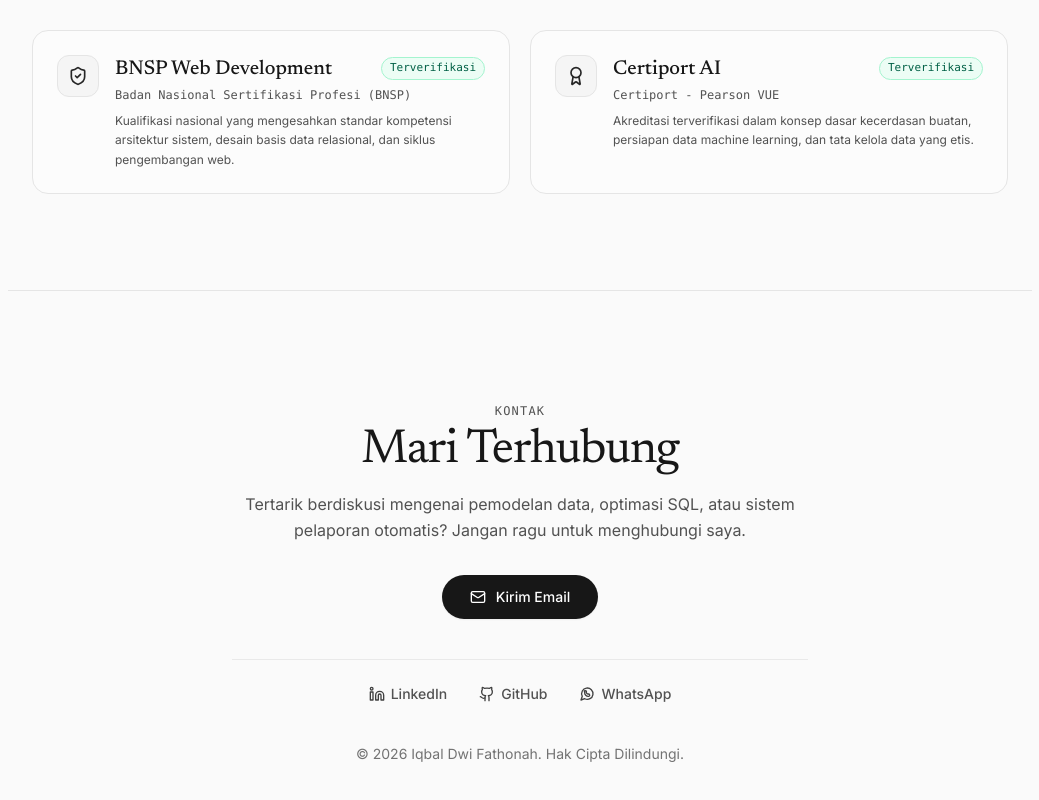
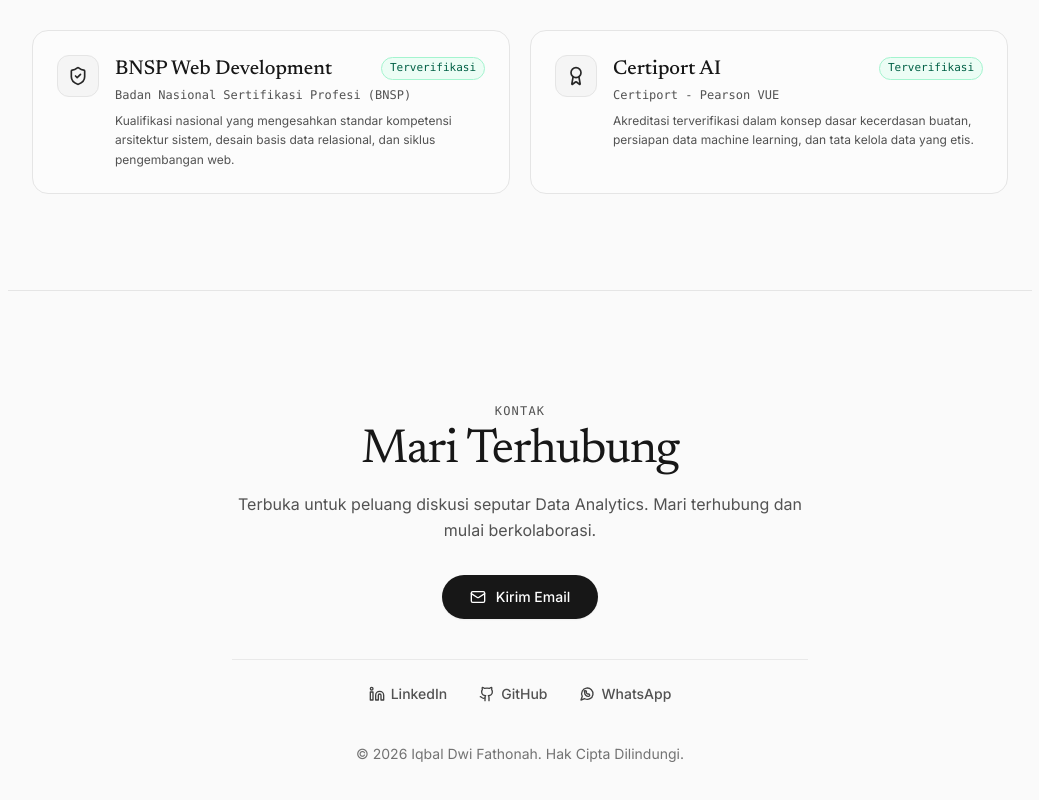
Before and after one commit to qivoradev/portofoliobyiqbal, a React (Vite) app: page / in a window 1280 px wide. Shown: the part 2679-3479 px from the top of the page, without its empty margins (120-1159 px from the left). Built offline with nearby package versions, Linux system fonts and the light colour scheme; a web font is replaced by a local one.

Commit message:
content(contact): simplify contact section subheading for a cleaner look

```diff
--- a/src/App.jsx
+++ b/src/App.jsx
@@ -245,7 +245,7 @@ const content = {
       overline: 'Kontak',
       title: 'Mari Terhubung',
       description:
-        'Tertarik berdiskusi mengenai pemodelan data, optimasi SQL, atau sistem pelaporan otomatis? Jangan ragu untuk menghubungi saya.',
+        'Terbuka untuk peluang diskusi seputar Data Analytics. Mari terhubung dan mulai berkolaborasi.',
       sendEmail: 'Kirim Email',
       copyright: '© 2026 Iqbal Dwi Fathonah. Hak Cipta Dilindungi.',
     },
@@ -416,7 +416,7 @@ const content = {
       overline: 'Get In Touch',
       title: "Let's Connect",
       description:
-        'Interested in discussing data modeling, SQL optimization, or automated reporting systems? Reach out to collaborate.',
+        'Open to discussions regarding Data Analytics. Let\'s connect and start collaborating.',
       sendEmail: 'Send an Email',
       copyright: '© 2026 Iqbal Dwi Fathonah. All rights reserved.',
     },
```
